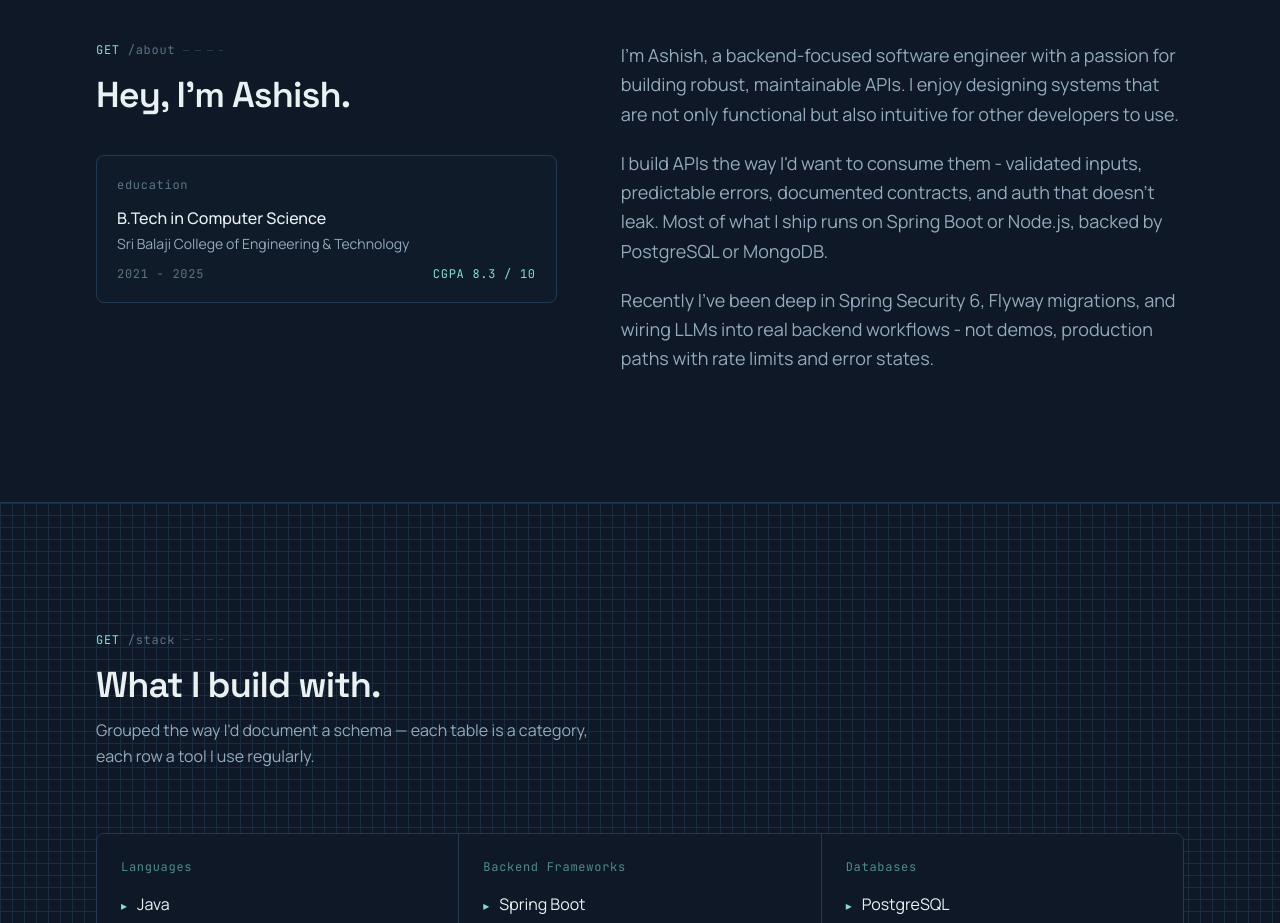
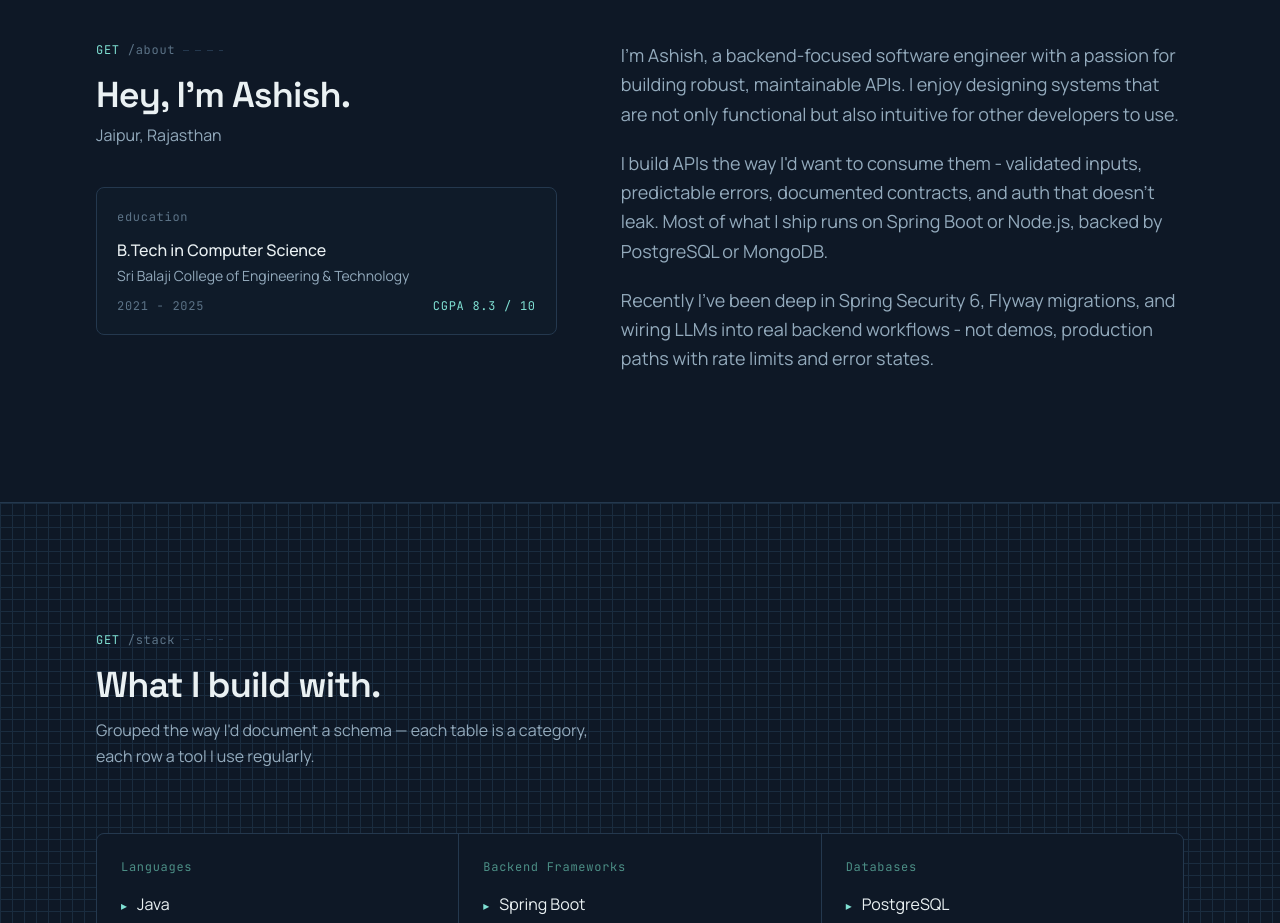
Before and after one commit to ashishj12/ashish-portfolio, a Next.js app: page / in a window 1280 px wide. Shown: the part 940-1863 px from the top of the page. Built offline with nearby package versions, Linux system fonts and the light colour scheme.

Commit message:
bug fixes

```diff
--- a/src/data/resume.ts
+++ b/src/data/resume.ts
@@ -5,6 +5,7 @@ export const profile = {
   status: "Open to opportunities",
   email: "jangidashish38@gmail.com",
   phone: "+91 8690869917",
+  location: "Jaipur, Rajasthan",
   linkedin: "https://linkedin.com/in/ashish-kumar86j",
   github: "https://github.com/ashishj12",
   summary:
```
